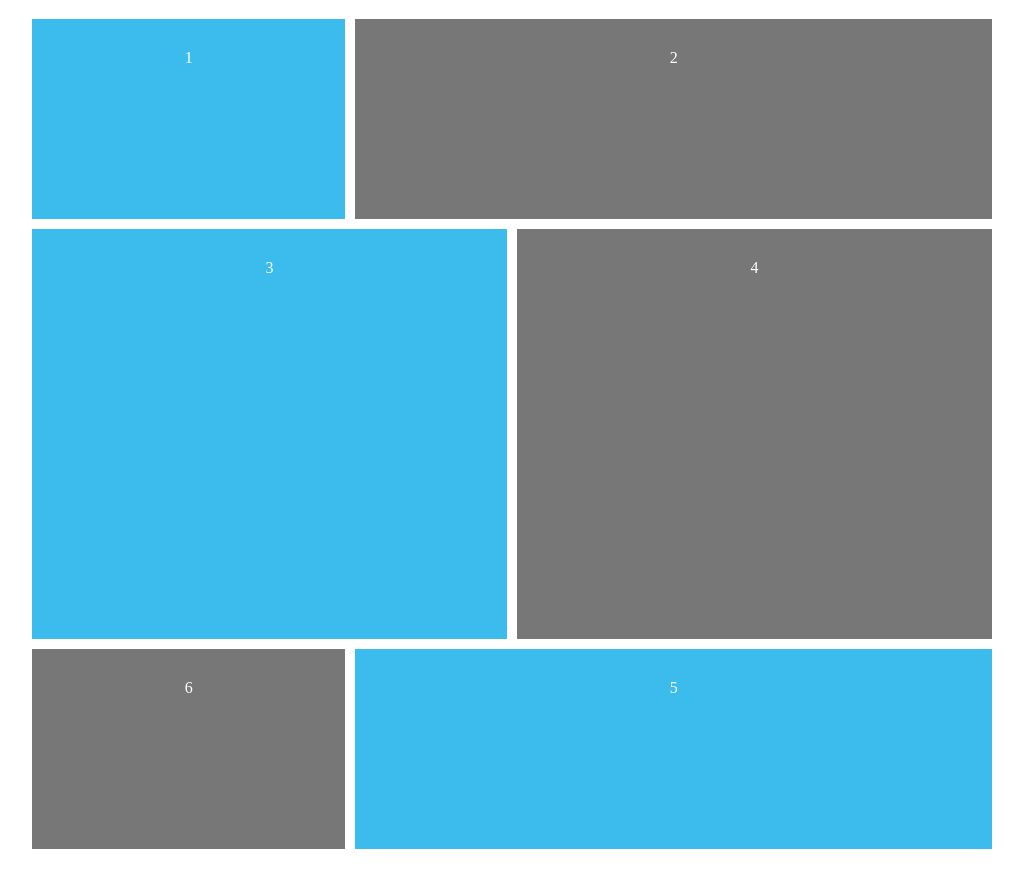
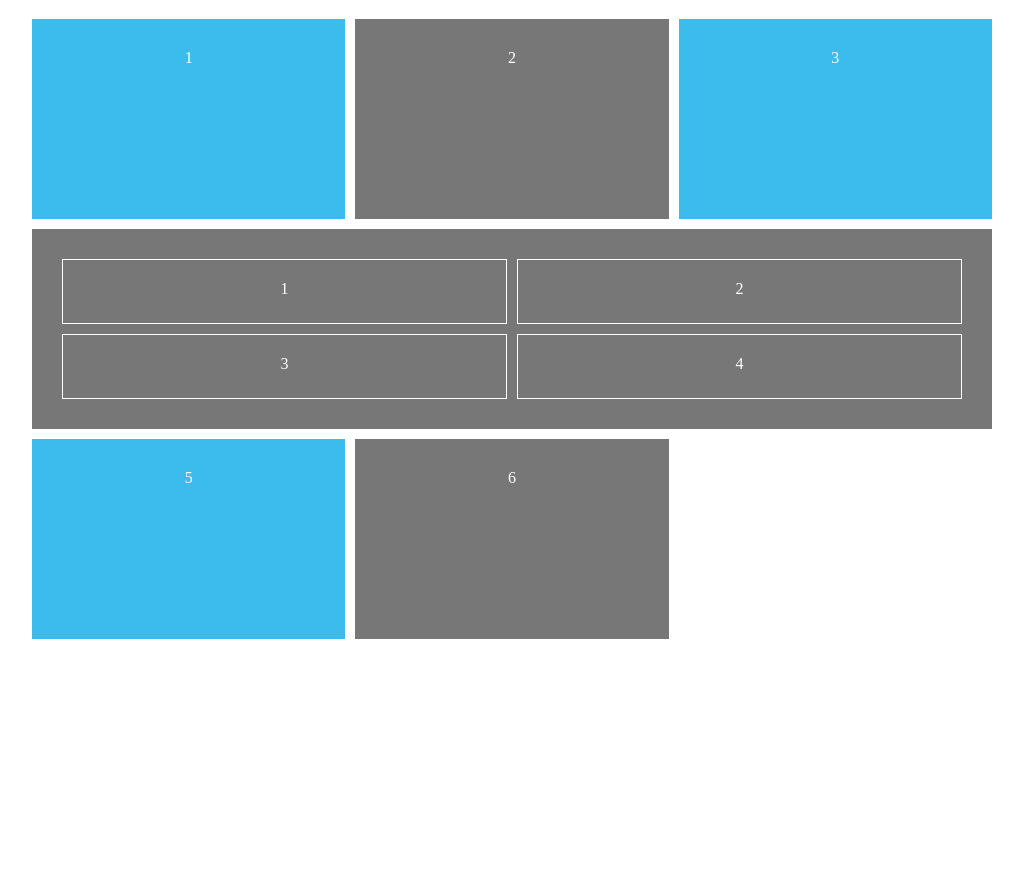
Before and after one commit to elizabetheinstein/CSS-Grid-Tutorial, a website: page index.html in a window 1280 px wide. Shown: the part 61-948 px from the top of the page, without its empty margins (128-1151 px from the left). After the commit the page ends 800 px from the top, so only its background shows below. Drawn offline with Linux system fonts and the light colour scheme.

Commit message:
Nested grid

```diff
--- a/index.html
+++ b/index.html
@@ -12,8 +12,8 @@
 			display: grid;
 			/*grid-template-columns: 30% 20% 50%;*/
 			/*grid-template-columns: 1fr 2fr 1fr;*/
-			grid-template-columns: repeat(6, 1fr);
-            grid-template-rows: repeat(10, minmax(200px, auto));
+			grid-template-columns: repeat(3, 1fr);
+            grid-template-rows: repeat(3, minmax(200px, auto));
             /* grid-template-rows: 200px 300px 400px; */
             /* grid-auto-rows: minmax(200px, auto); */
             grid-gap: 10px;
@@ -28,39 +28,35 @@
 			background: #777;
 			padding: 30px;
 		}
-        .one {
-            grid-column: 1 / 3;
+        .nested {
+            display: grid;
+            grid-template-columns: 1fr 1fr;
+            grid-gap: 10px;
+            grid-column: span 3;
         }
-        .two {
-            grid-column: 3 / 7;
+        .nested p {
+            border: 1px solid #fff;
+            padding: 20px;
+            margin: 0;
         }
-        .three {
-            grid-column: 1 / 4;
-            grid-row: 2 / 4;
-        }
-        .four {
-            grid-column: 4 / 7;
-            grid-row: 2 / 4;
-        }
-        .five {
-            grid-column: 3 / 7;
-        }
-        .six {
-            grid-column: 1 / 3;
-            grid-row: 4;
-        }
+
 	</style>
 </head>
 <body>
     <h1>CSS Grid Experiments</h1>
 	<div id="content">
 
-		<div class="one">1</div>
-		<div class="two">2</div>
-		<div class="three">3</div>
-		<div class="four">4</div>
-		<div class="five">5</div>
-		<div class="six">6</div>
+		<div>1</div>
+		<div>2</div>
+		<div>3</div>
+		<div class="nested">
+            <p>1</p>
+            <p>2</p>
+            <p>3</p>
+            <p>4</p>
+        </div>
+		<div>5</div>
+		<div>6</div>
 
 	</div>
 
```
